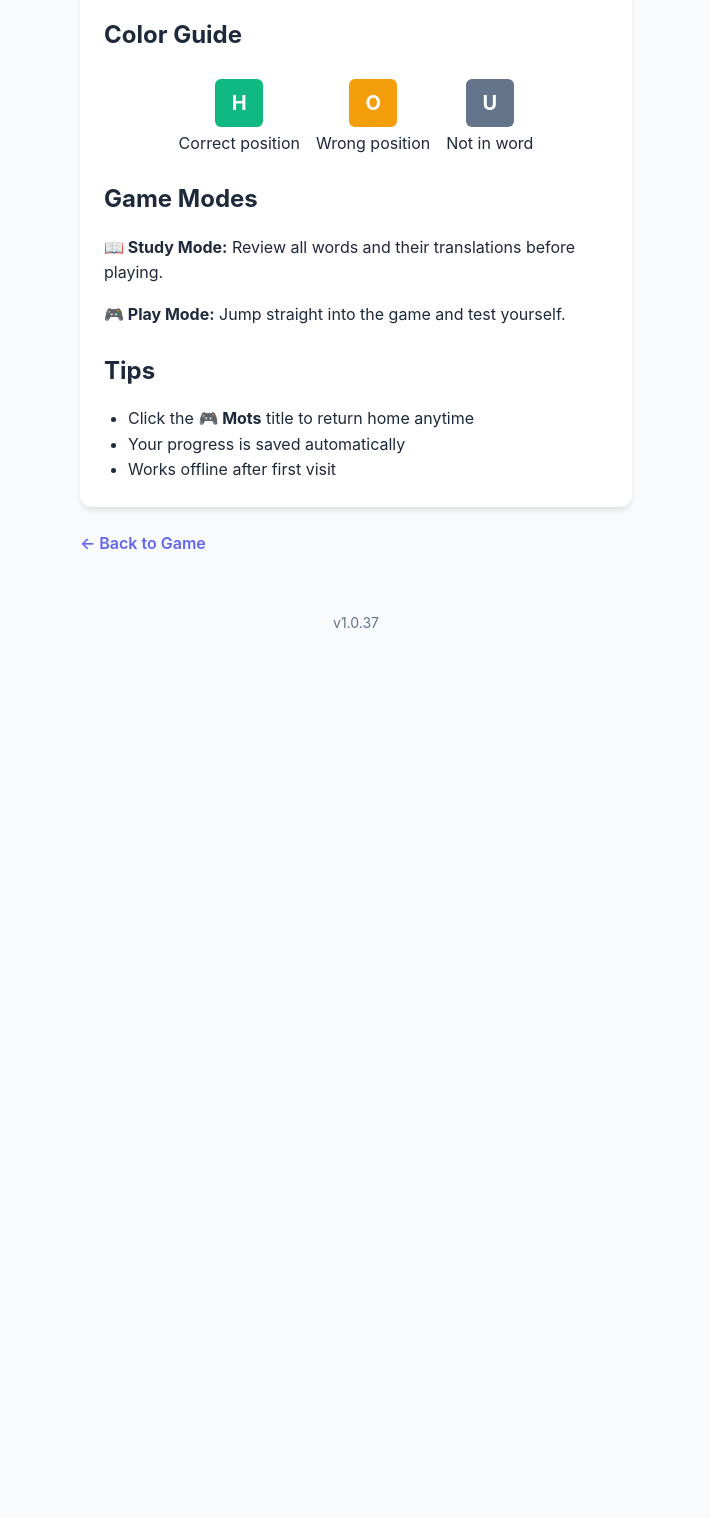
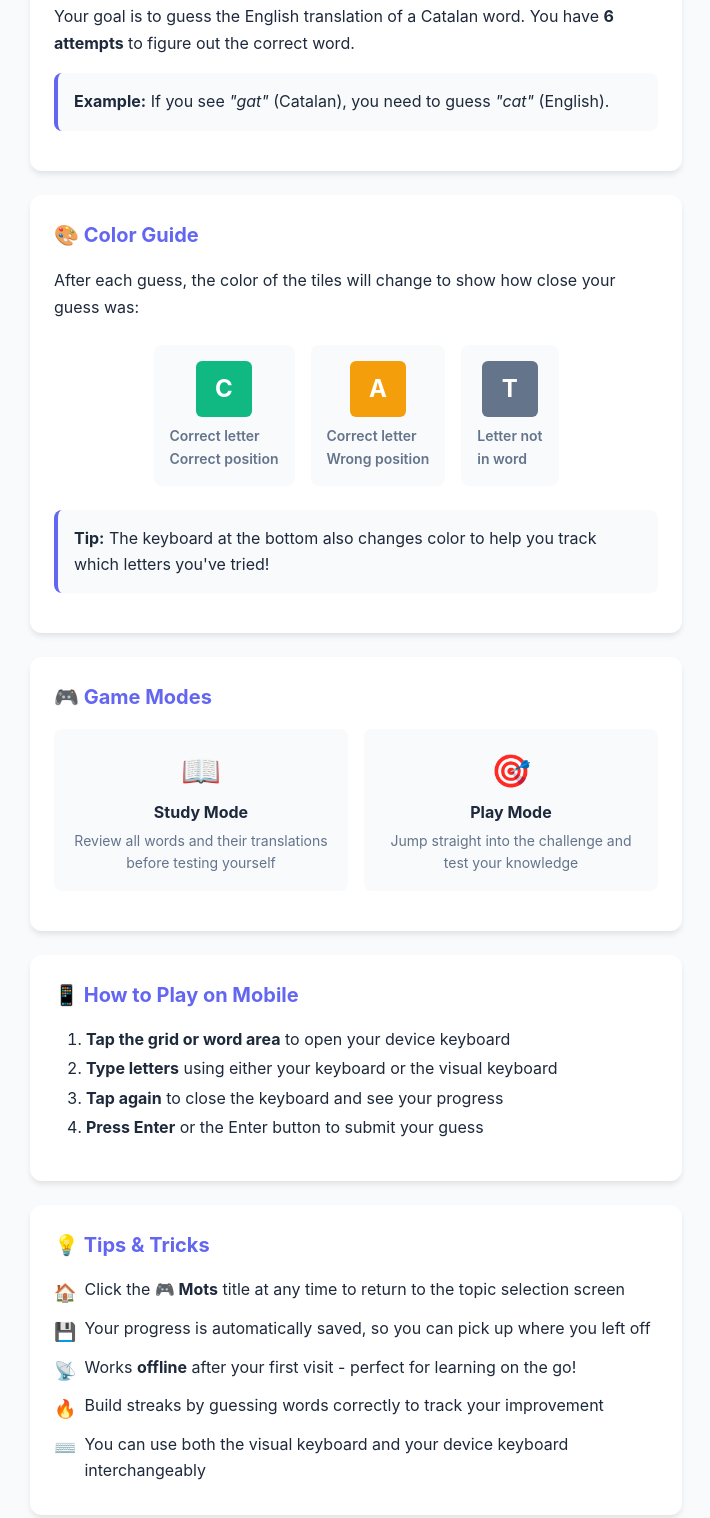
Before and after one commit to keoko/mots, a plain HTML site: page help.html in a window 1280 px wide. Shown: the part 214-1732 px from the top of the page, without its empty margins (284-994 px from the left). Before the commit the page ends 897 px from the top, so only its background shows below. Drawn offline with Linux system fonts and the light colour scheme.

Commit message:
feat: improve help page with better structure and details

```diff
--- a/help.html
+++ b/help.html
@@ -8,22 +8,48 @@
   <style>
     body {
       padding: var(--spacing-lg);
-      max-width: 600px;
+      max-width: 700px;
       margin: 0 auto;
     }
     h1 {
       text-align: center;
-      margin-bottom: var(--spacing-lg);
+      margin-bottom: var(--spacing-md);
+      font-size: var(--font-size-3xl);
     }
-    .help-content {
+    .subtitle {
+      text-align: center;
+      color: var(--color-text-secondary);
+      margin-bottom: var(--spacing-xl);
+      font-size: var(--font-size-lg);
+    }
+    .help-section {
       background: var(--color-surface);
       padding: var(--spacing-lg);
       border-radius: var(--radius-lg);
       box-shadow: var(--shadow-md);
+      margin-bottom: var(--spacing-lg);
     }
-    .help-content p {
+    .help-section h2 {
+      margin-top: 0;
+      margin-bottom: var(--spacing-md);
+      color: var(--color-primary);
+      font-size: var(--font-size-xl);
+      display: flex;
+      align-items: center;
+      gap: var(--spacing-sm);
+    }
+    .help-section p {
+      margin: var(--spacing-sm) 0;
+      line-height: 1.7;
+      color: var(--color-text);
+    }
+    .help-section ul, .help-section ol {
       margin: var(--spacing-md) 0;
-      line-height: 1.6;
+      padding-left: var(--spacing-xl);
+      line-height: 1.7;
+    }
+    .help-section li {
+      margin: var(--spacing-xs) 0;
     }
     .color-demo {
       display: flex;
@@ -36,15 +62,18 @@
       display: flex;
       flex-direction: column;
       align-items: center;
-      gap: var(--spacing-xs);
+      gap: var(--spacing-sm);
+      padding: var(--spacing-md);
+      background: var(--color-background);
+      border-radius: var(--radius-md);
     }
     .demo-cell {
-      width: 3rem;
-      height: 3rem;
+      width: 3.5rem;
+      height: 3.5rem;
       display: flex;
       align-items: center;
       justify-content: center;
-      font-size: var(--font-size-xl);
+      font-size: var(--font-size-2xl);
       font-weight: 700;
       border-radius: var(--radius-sm);
       color: white;
@@ -52,53 +81,165 @@
     .demo-correct { background: #10b981; }
     .demo-present { background: #f59e0b; }
     .demo-absent { background: #64748b; }
+    .color-item span {
+      font-size: var(--font-size-sm);
+      font-weight: 600;
+      color: var(--color-text-secondary);
+    }
+    .example-box {
+      background: var(--color-background);
+      padding: var(--spacing-md);
+      border-radius: var(--radius-md);
+      margin: var(--spacing-md) 0;
+      border-left: 4px solid var(--color-primary);
+    }
+    .mode-grid {
+      display: grid;
+      grid-template-columns: 1fr 1fr;
+      gap: var(--spacing-md);
+      margin: var(--spacing-md) 0;
+    }
+    .mode-box {
+      padding: var(--spacing-md);
+      background: var(--color-background);
+      border-radius: var(--radius-md);
+      text-align: center;
+    }
+    .mode-box-icon {
+      font-size: 2rem;
+      margin-bottom: var(--spacing-xs);
+    }
+    .mode-box-title {
+      font-weight: 700;
+      margin-bottom: var(--spacing-xs);
+      color: var(--color-text);
+    }
+    .mode-box-desc {
+      font-size: var(--font-size-sm);
+      color: var(--color-text-secondary);
+    }
+    .tip-item {
+      display: flex;
+      gap: var(--spacing-sm);
+      margin: var(--spacing-sm) 0;
+      align-items: flex-start;
+    }
+    .tip-icon {
+      font-size: var(--font-size-lg);
+      flex-shrink: 0;
+      margin-top: 2px;
+    }
     .back-link {
-      display: inline-block;
+      display: inline-flex;
+      align-items: center;
+      gap: var(--spacing-xs);
       margin-top: var(--spacing-lg);
-      color: var(--color-primary);
+      padding: var(--spacing-sm) var(--spacing-md);
+      background: var(--color-primary);
+      color: white;
       text-decoration: none;
       font-weight: 600;
+      border-radius: var(--radius-md);
+      transition: all var(--transition-base);
     }
     .back-link:hover {
-      text-decoration: underline;
+      background: var(--color-primary-dark);
+      transform: translateY(-2px);
+      box-shadow: var(--shadow-md);
+    }
+    @media (max-width: 640px) {
+      .mode-grid {
+        grid-template-columns: 1fr;
+      }
     }
   </style>
 </head>
 <body>
   <h1>🎮 How to Play Mots</h1>
+  <p class="subtitle">A Wordle-style vocabulary trainer for learning English from Catalan</p>
 
-  <div class="help-content">
-    <p><strong>Goal:</strong> Translate Catalan words to English.</p>
+  <div class="help-section">
+    <h2>🎯 Objective</h2>
+    <p>Your goal is to guess the English translation of a Catalan word. You have <strong>6 attempts</strong> to figure out the correct word.</p>
 
-    <p>You have <strong>5 attempts</strong> per word to guess the correct translation.</p>
+    <div class="example-box">
+      <strong>Example:</strong> If you see <em>"gat"</em> (Catalan), you need to guess <em>"cat"</em> (English).
+    </div>
+  </div>
 
-    <h2 style="margin-top: var(--spacing-lg); margin-bottom: var(--spacing-md);">Color Guide</h2>
+  <div class="help-section">
+    <h2>🎨 Color Guide</h2>
+    <p>After each guess, the color of the tiles will change to show how close your guess was:</p>
 
     <div class="color-demo">
       <div class="color-item">
-        <div class="demo-cell demo-correct">H</div>
-        <span>Correct position</span>
+        <div class="demo-cell demo-correct">C</div>
+        <span>Correct letter<br>Correct position</span>
       </div>
       <div class="color-item">
-        <div class="demo-cell demo-present">O</div>
-        <span>Wrong position</span>
+        <div class="demo-cell demo-present">A</div>
+        <span>Correct letter<br>Wrong position</span>
       </div>
       <div class="color-item">
-        <div class="demo-cell demo-absent">U</div>
-        <span>Not in word</span>
+        <div class="demo-cell demo-absent">T</div>
+        <span>Letter not<br>in word</span>
       </div>
     </div>
 
-    <h2 style="margin-top: var(--spacing-lg); margin-bottom: var(--spacing-md);">Game Modes</h2>
-    <p><strong>📖 Study Mode:</strong> Review all words and their translations before playing.</p>
-    <p><strong>🎮 Play Mode:</strong> Jump straight into the game and test yourself.</p>
+    <div class="example-box">
+      <strong>Tip:</strong> The keyboard at the bottom also changes color to help you track which letters you've tried!
+    </div>
+  </div>
 
-    <h2 style="margin-top: var(--spacing-lg); margin-bottom: var(--spacing-md);">Tips</h2>
-    <ul style="padding-left: var(--spacing-lg);">
-      <li>Click the <strong>🎮 Mots</strong> title to return home anytime</li>
-      <li>Your progress is saved automatically</li>
-      <li>Works offline after first visit</li>
-    </ul>
+  <div class="help-section">
+    <h2>🎮 Game Modes</h2>
+
+    <div class="mode-grid">
+      <div class="mode-box">
+        <div class="mode-box-icon">📖</div>
+        <div class="mode-box-title">Study Mode</div>
+        <div class="mode-box-desc">Review all words and their translations before testing yourself</div>
+      </div>
+      <div class="mode-box">
+        <div class="mode-box-icon">🎯</div>
+        <div class="mode-box-title">Play Mode</div>
+        <div class="mode-box-desc">Jump straight into the challenge and test your knowledge</div>
+      </div>
+    </div>
+  </div>
+
+  <div class="help-section">
+    <h2>📱 How to Play on Mobile</h2>
+    <ol>
+      <li><strong>Tap the grid or word area</strong> to open your device keyboard</li>
+      <li><strong>Type letters</strong> using either your keyboard or the visual keyboard</li>
+      <li><strong>Tap again</strong> to close the keyboard and see your progress</li>
+      <li><strong>Press Enter</strong> or the Enter button to submit your guess</li>
+    </ol>
+  </div>
+
+  <div class="help-section">
+    <h2>💡 Tips & Tricks</h2>
+    <div class="tip-item">
+      <span class="tip-icon">🏠</span>
+      <span>Click the <strong>🎮 Mots</strong> title at any time to return to the topic selection screen</span>
+    </div>
+    <div class="tip-item">
+      <span class="tip-icon">💾</span>
+      <span>Your progress is automatically saved, so you can pick up where you left off</span>
+    </div>
+    <div class="tip-item">
+      <span class="tip-icon">📡</span>
+      <span>Works <strong>offline</strong> after your first visit - perfect for learning on the go!</span>
+    </div>
+    <div class="tip-item">
+      <span class="tip-icon">🔥</span>
+      <span>Build streaks by guessing words correctly to track your improvement</span>
+    </div>
+    <div class="tip-item">
+      <span class="tip-icon">⌨️</span>
+      <span>You can use both the visual keyboard and your device keyboard interchangeably</span>
+    </div>
   </div>
 
   <a href="index.html" class="back-link">← Back to Game</a>
--- a/sw.js
+++ b/sw.js
@@ -1,7 +1,7 @@
 // Service Worker for Mots - Offline-first PWA
 // IMPORTANT: Update VERSION when making changes to trigger cache update
 
-const VERSION = '1.0.36';
+const VERSION = '1.0.37';
 const CACHE_NAME = `mots-v${VERSION}`;
 
 // Error handler for unhandled errors
```
Also changed, not shown: 2 other files.
